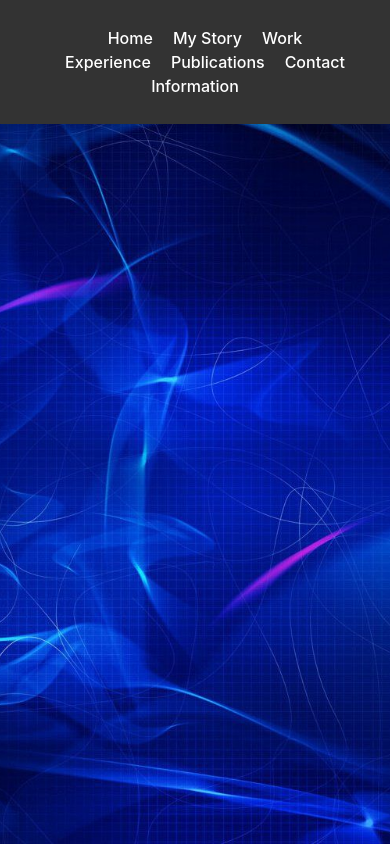
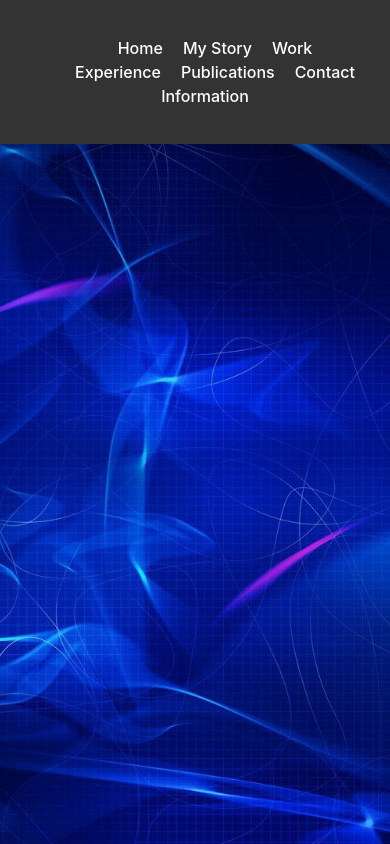
Before and after one commit to dmweekley99/Daron, a React (Vite) app in the folder My-Webpage/: page / in a window 390 px wide. Built offline with nearby package versions, Linux system fonts and the light colour scheme.

Commit message:
making changes to padding to try to fix problem of line

```diff
--- a/My-Webpage/src/style/NavBar.css
+++ b/My-Webpage/src/style/NavBar.css
@@ -45,7 +45,7 @@
 /* Media query for screens smaller than 768px (mobile devices) */
 @media screen and (max-width: 768px) {
     .navbar {
-        padding: 10px;
+        padding: 20px;
     }
 
     .nav-links {
@@ -64,8 +64,4 @@
     .nav-links li a {
         padding: 10px 0;
     }
-
-    .nav-links li a:hover {
-        text-decoration: none;
-    }
 }
```
